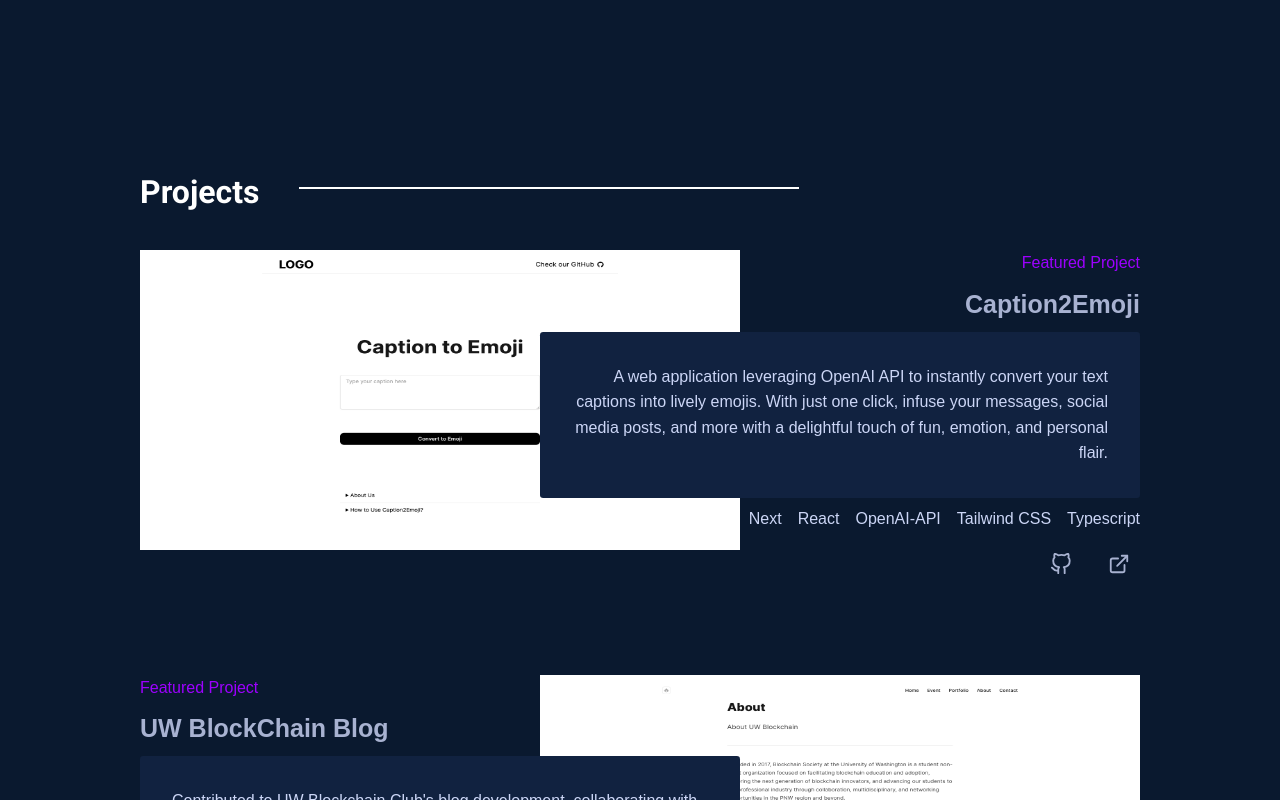
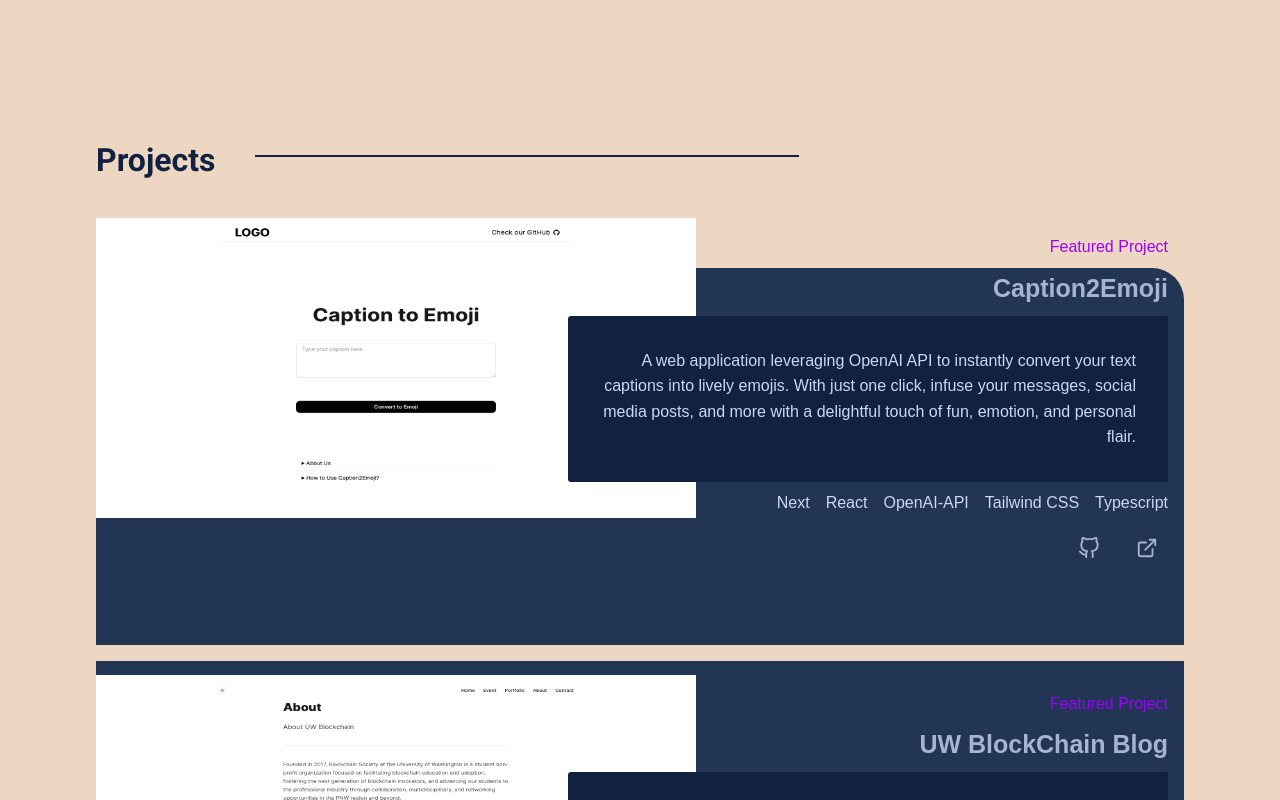
Before and after one commit to poul0315/NextJs-Portfolio, a Next.js app: page / in a window 1280 px wide. Shown: the part 2560-3360 px from the top of the page. Built offline with nearby package versions, Linux system fonts and the light colour scheme.

Commit message:
modified overall project color and mainly project display section

```diff
--- a/src/scss/sections/_index.scss
+++ b/src/scss/sections/_index.scss
@@ -5,8 +5,13 @@
 @import "_project";
 @import "footer";
 
+.app {
+    background-color: #EED7C2;
+}
+
 .main-component {
-    margin: 15rem auto;
+    margin: 10rem 5rem;
+    background-color: #EED7C2;
     // align-items: center;
 }
 
--- a/src/scss/sections/_project.scss
+++ b/src/scss/sections/_project.scss
@@ -1,12 +1,16 @@
 .projects {
+    background-color: #EED7C2;
     color: white;
-    max-width: 1000px;
+    max-width: 1150px;
+    padding: 1rem;
     gap: 1rem;
     margin: 25rem auto;
     .title {
         font-family: var(--roboto);
         position: relative;
+        margin-top: 2rem;
         h2 {
+            color: #112240;
             margin-bottom: 2rem;
             font-size: var(--tx2large);
             font-weight: 700;
@@ -15,7 +19,7 @@
                 position: absolute;
                 top: 20px;
                 width: 50%;
-                background-color: white;
+                background-color: #112240;
                 height: 2px;
                 margin-left: 40px;
         }
@@ -31,7 +35,7 @@
               position: absolute;
               top: 20px;
               width: 50%;
-              background-color: white;
+              background-color: #112240;
               height: 2px;
               margin-left: 40px;
           }
@@ -93,10 +97,20 @@
       display: flex;
       flex-direction: column;
       gap: 5rem;
+      background-color: #223554;
+      border-radius: 2rem;
       .project {
         position: relative;
         display: flex;
         justify-content: flex-end;
+        padding: 1rem;
+        &-line {
+          position: absolute;
+          left: 50%; // This will move the left border of the line to the center of the .project
+          transform: translateX(-50%); // Adjust both horizontally and vertically
+          border: 0.5rem solid #EED7C2;
+          width: 100%;
+        }
         &-image {
           &-container {
             position: relative;
--- a/src/sections/Project.tsx
+++ b/src/sections/Project.tsx
@@ -87,6 +87,7 @@ function Project() {
             projectTech,
           }) => {
             return (
+              <div>
                 <motion.div
                   className="project"
                   key={projectName}
@@ -139,6 +140,8 @@ function Project() {
                     </ul>
                   </div>
                 </motion.div>
+                <div className="project-line"></div>
+              </div>
             );
           }
         )}
```
Lines whose indentation alone changed are shown as unchanged.
